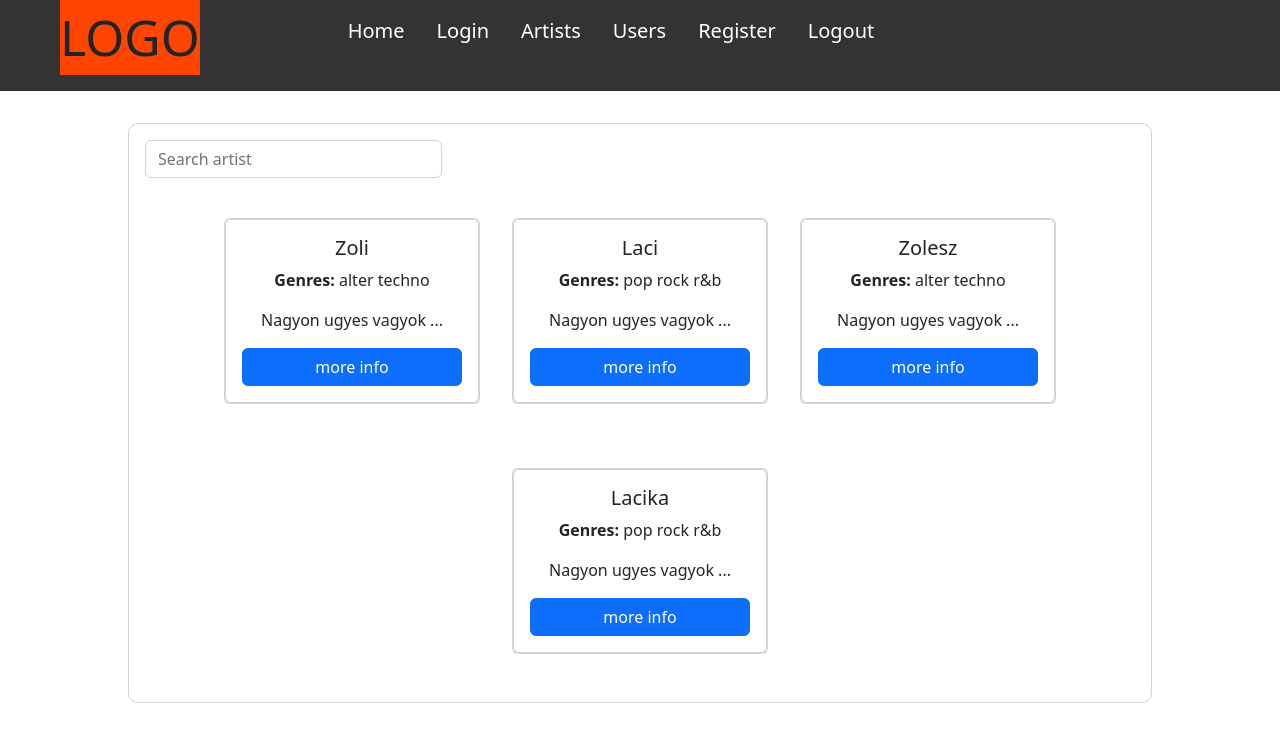
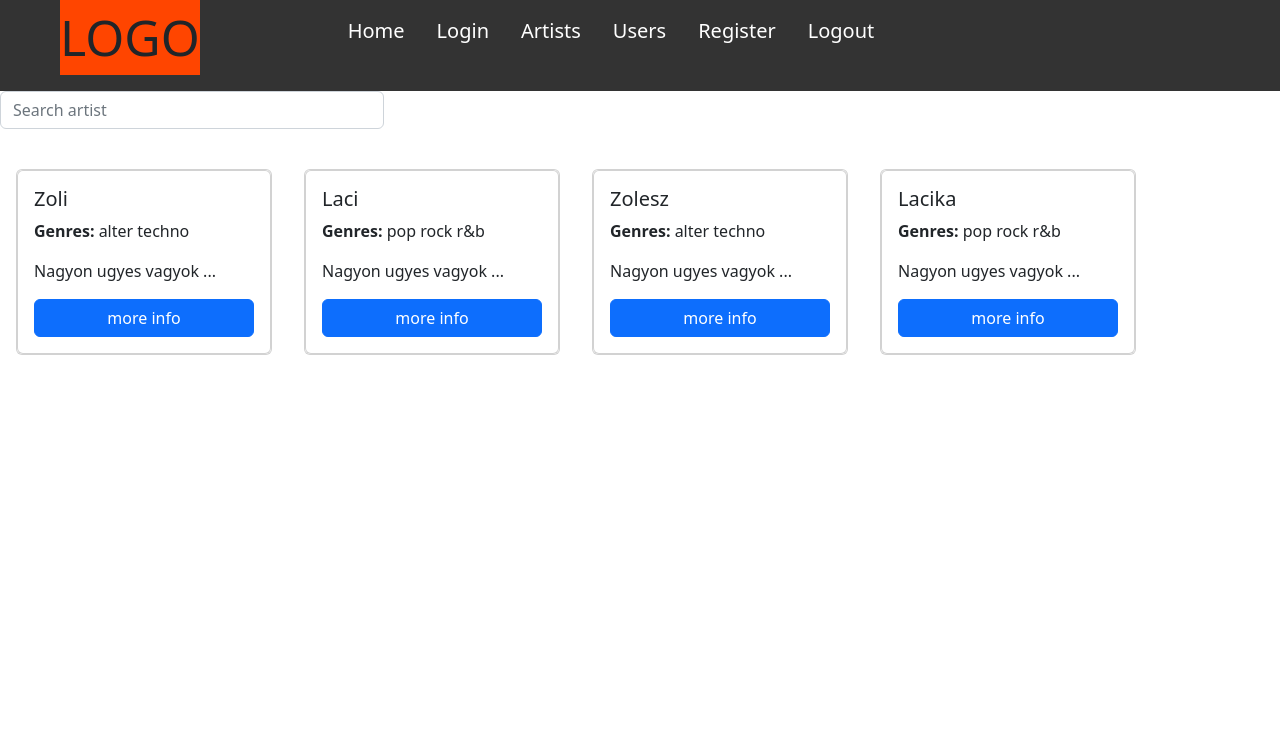
Before and after one commit to CodecoolGlobal/el-proyecte-grande-sprint-1-csharp-KisLorand, a React (Create React App) app in the folder Badcamp/Frontend/: page /ArtistListing in a window 1280 px wide. Shown: the top 742 px of the page. Built offline with nearby package versions, Linux system fonts and the light colour scheme.

Commit message:
fix typo

```diff
--- a/Badcamp/Frontend/src/index.css
+++ b/Badcamp/Frontend/src/index.css
@@ -12,7 +12,7 @@ code {
     monospace;
 }
 
-.conatiner{
+.container{
   max-width: 80vw;
   margin: 2rem auto;
   padding: 1rem;
```
